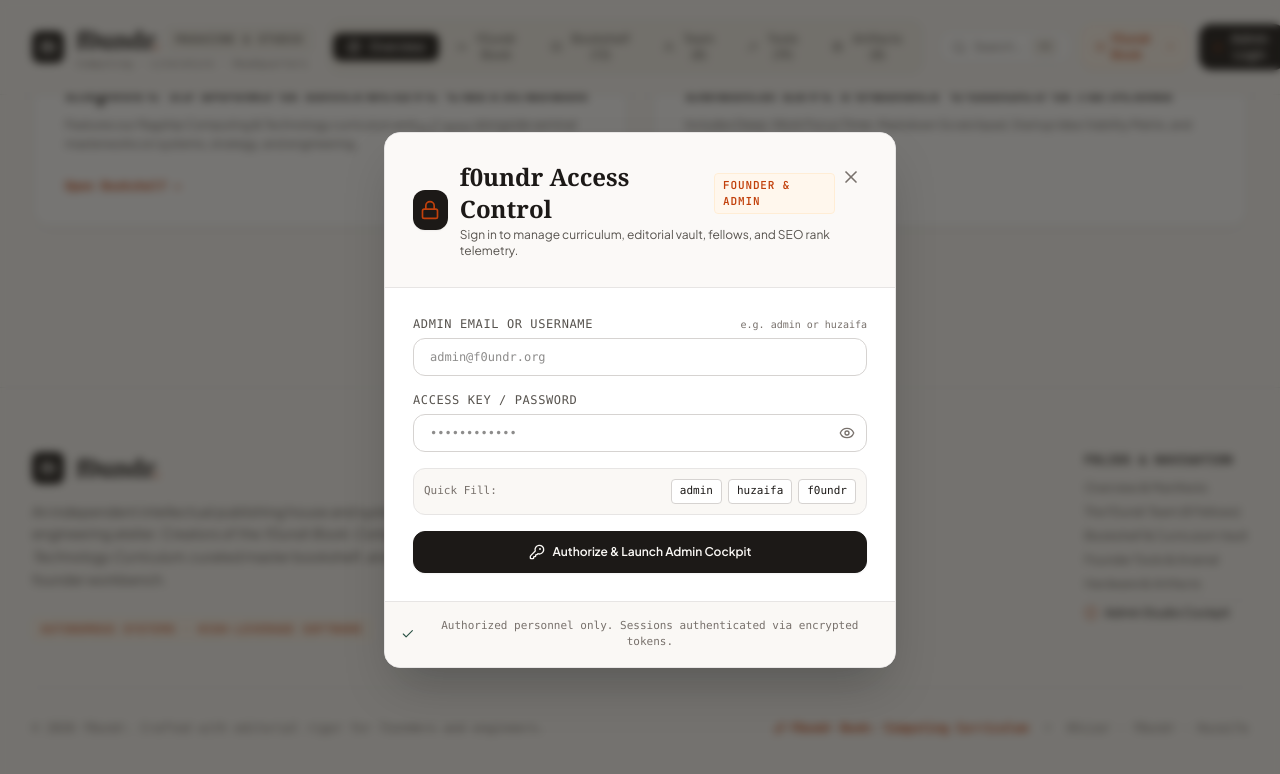
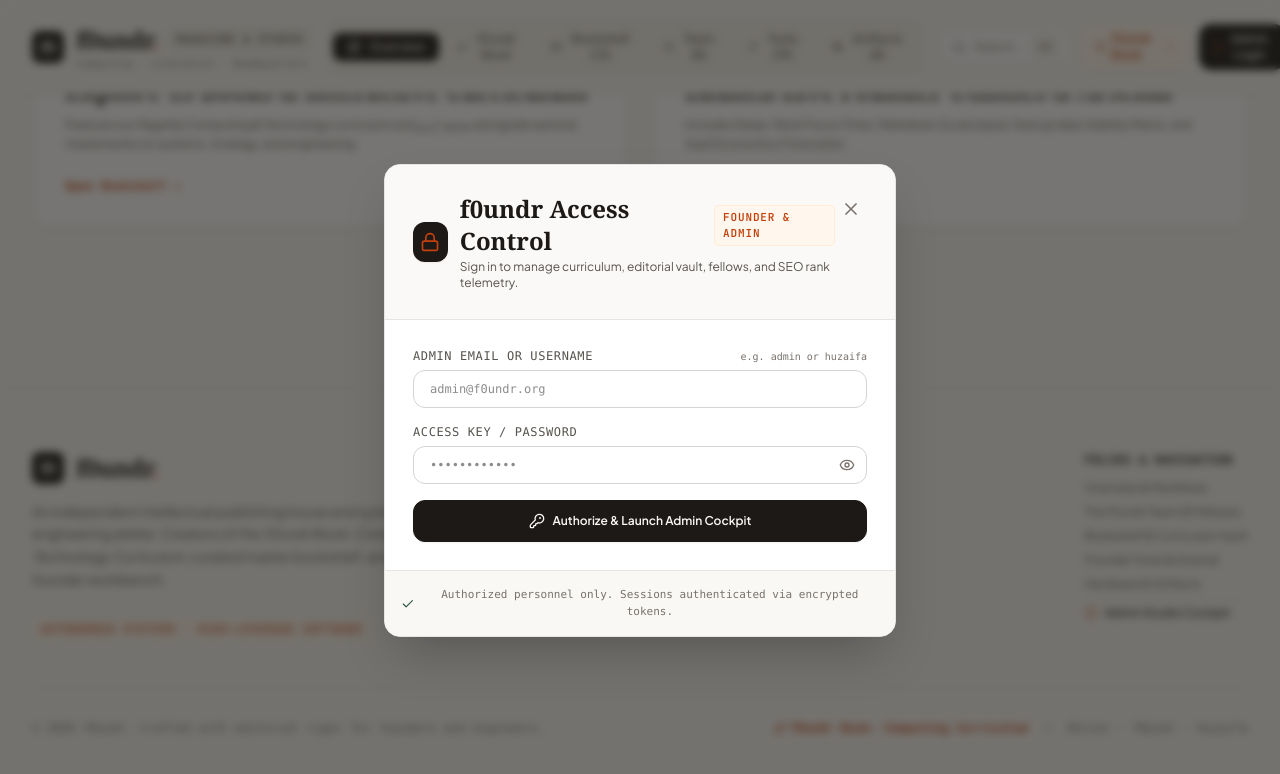
Before and after one commit to huzaifa35303/f0undr, a React (Vite) app: page / in a window 1280 px wide. Both pictures are taken after a click on the button "Admin Studio Cockpit". Shown: the part 5421-6195 px from the top of the page. Built offline with nearby package versions, Linux system fonts and the light colour scheme.

Commit message:
fix(auth): remove quick fill buttons from login modal for secure access

```diff
--- a/src/components/LoginModal.tsx
+++ b/src/components/LoginModal.tsx
@@ -138,46 +138,6 @@
               </div>
             </div>
 
-            {/* Quick Fill Credentials Bar */}
-            <div className="p-2.5 rounded-xl bg-[#faf8f5] border border-[#e7e5e4] flex flex-wrap items-center justify-between gap-2 text-xs">
-              <span className="text-[11px] font-mono text-[#78716c]">Quick Fill:</span>
-              <div className="flex items-center gap-1.5">
-                <button
-                  type="button"
-                  onClick={() => {
-                    setEmail('admin@f0undr.org');
-                    setPassword('admin2026');
-                    setError(null);
-                  }}
-                  className="px-2 py-1 rounded bg-white hover:bg-[#f5f2eb] text-[#1c1917] font-mono text-[11px] border border-[#d6d3d1] transition-colors cursor-pointer"
-                >
-                  admin
-                </button>
-                <button
-                  type="button"
-                  onClick={() => {
-                    setEmail('huzaifa@f0undr.org');
-                    setPassword('huzaifa2026');
-                    setError(null);
-                  }}
-                  className="px-2 py-1 rounded bg-white hover:bg-[#f5f2eb] text-[#1c1917] font-mono text-[11px] border border-[#d6d3d1] transition-colors cursor-pointer"
-                >
-                  huzaifa
-                </button>
-                <button
-                  type="button"
-                  onClick={() => {
-                    setEmail('founder@f0undr.org');
-                    setPassword('f0undr2026');
-                    setError(null);
-                  }}
-                  className="px-2 py-1 rounded bg-white hover:bg-[#f5f2eb] text-[#1c1917] font-mono text-[11px] border border-[#d6d3d1] transition-colors cursor-pointer"
-                >
-                  f0undr
-                </button>
-              </div>
-            </div>
-
             <button
               type="submit"
               disabled={isLoading}
```
